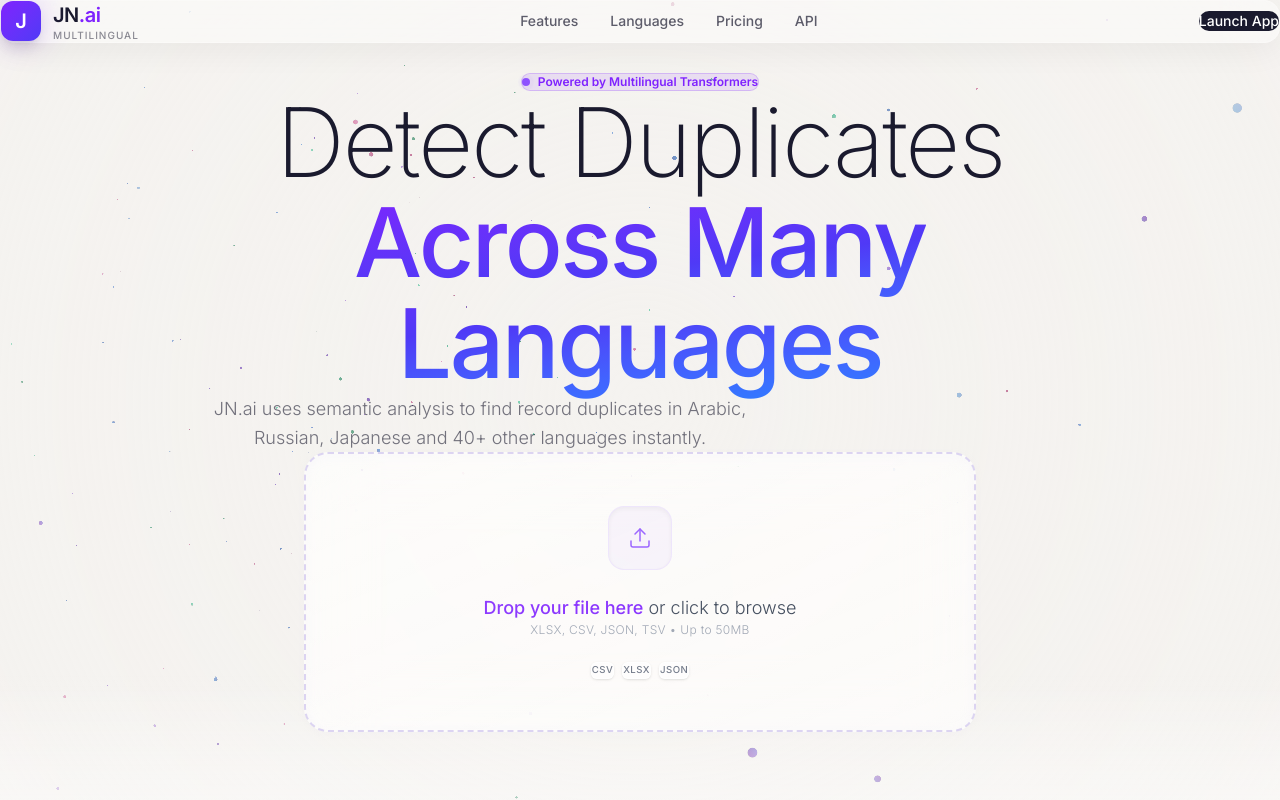
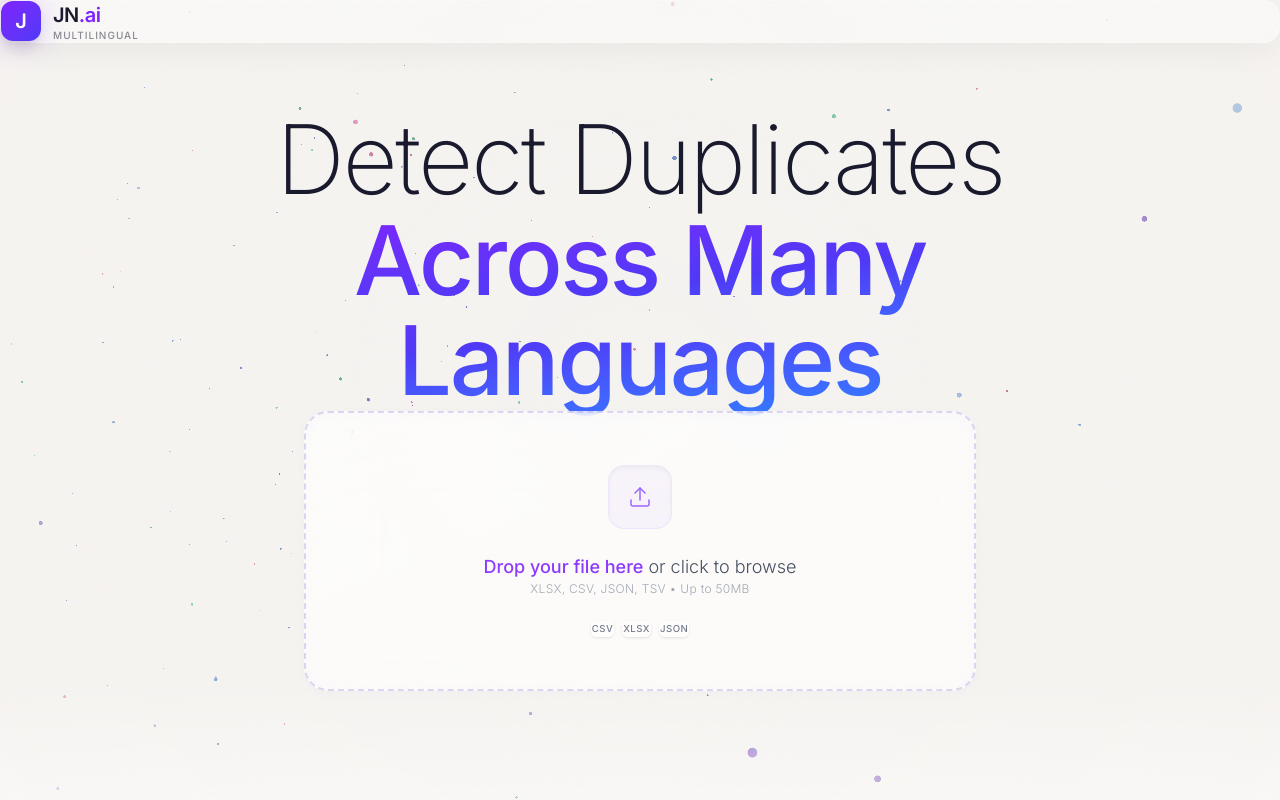
Before and after one commit to jiya-talreja/multi_language_detection, a React (Vite) app in the folder frontend/: page / in a window 1280 px wide. Built offline with nearby package versions, Linux system fonts and the light colour scheme.

Commit message:
updated froontend

```diff
--- a/frontend/src/App.tsx
+++ b/frontend/src/App.tsx
@@ -108,24 +108,12 @@
               transition={{ duration: 0.8, ease: [0.16, 1, 0.3, 1] }}
               className="text-center mb-16 pt-32"
             >
-              <div className="inline-flex items-center gap-2 px-3 py-1 rounded-full bg-violet-600/10 border border-violet-600/20 text-violet-600 text-xs font-semibold mb-8">
-                <span className="relative flex h-2 w-2">
-                  <span className="animate-ping absolute inline-flex h-full w-full rounded-full bg-violet-400 opacity-75"></span>
-                  <span className="relative inline-flex rounded-full h-2 w-2 bg-violet-500"></span>
-                </span>
-                Powered by Multilingual Transformers
-              </div>
-
               <h1 className="text-5xl md:text-8xl font-extralight tracking-tight mb-6 leading-[1.05]">
                 Detect Duplicates<br />
                 <span className="font-medium bg-gradient-to-br from-violet-600 via-indigo-600 to-blue-500 bg-clip-text text-transparent">
                   Across Many Languages
                 </span>
               </h1>
-
-              <p className="text-lg text-[#1a1a2e]/60 max-w-xl mx-auto font-light leading-relaxed">
-                JN.ai uses semantic analysis to find record duplicates in Arabic, Russian, Japanese and 40+ other languages instantly.
-              </p>
             </motion.div>
 
             {/* 2. Upload Section */}
--- a/frontend/src/components/Header.tsx
+++ b/frontend/src/components/Header.tsx
@@ -20,22 +20,6 @@
             </span>
           </div>
         </div>
-
-        <nav className="hidden md:flex items-center gap-8">
-          {['Features', 'Languages', 'Pricing', 'API'].map((item) => (
-            <a
-              key={item}
-              href={`#${item.toLowerCase()}`}
-              className="text-sm font-medium text-[#1a1a2e]/70 hover:text-violet-600 transition-colors"
-            >
-              {item}
-            </a>
-          ))}
-        </nav>
-
-        <button className="px-5 py-2.5 bg-[#1a1a2e] text-white rounded-xl text-sm font-medium hover:bg-[#2a2a4e] hover:shadow-xl hover:shadow-violet-500/10 transition-all active:scale-95">
-          Launch App
-        </button>
       </div>
     </header>
   );
```
